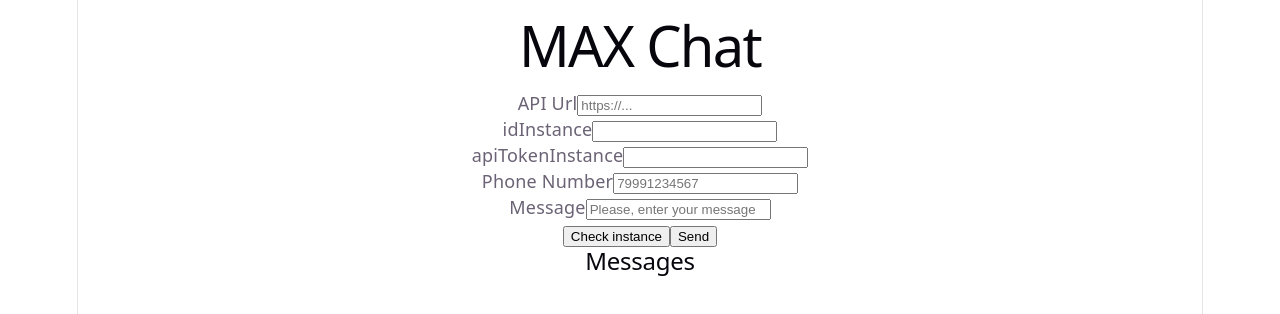
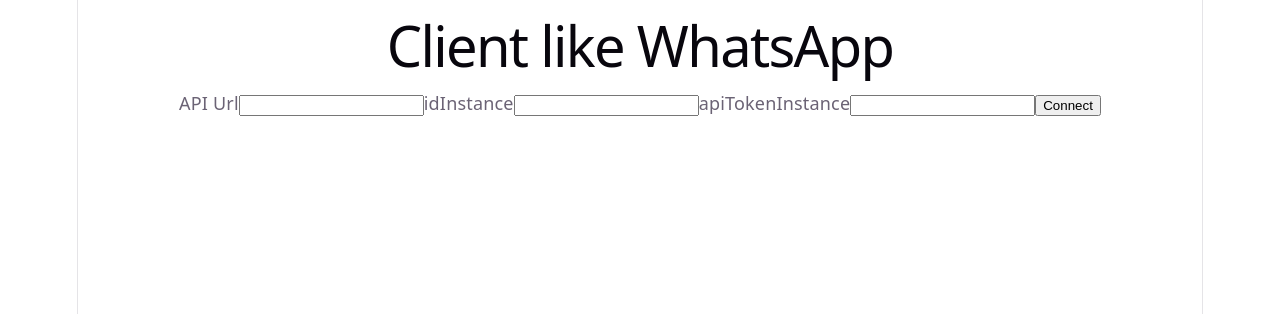
Before and after one commit to avramenkomy/test-unit-wa, a React (Vite) app: page / in a window 1280 px wide. Shown: the top 314 px of the page. Built offline with nearby package versions, Linux system fonts and the light colour scheme.

Commit message:
feat: add chat flow automatic messages receiving

```diff
--- a/src/App.jsx
+++ b/src/App.jsx
@@ -6,13 +6,16 @@
   sendMessage, getStateInstance,
 } from './api/greenApi';
 
+import ConnectionForm from './components/ConnectionForm';
+import Chat from './components/Chat';
+import NewChatForm from './components/NewChatForm';
 
 function App() {
   const [apiUrl, setApiUrl] = useState('');
   const [idInstance, setIdInstance] = useState('');
   const [apiTokenInstance, setApiTokenInstance] = useState('');
+  const [isStartedChat, setIsStartedChat] = useState(false);
   const [phoneNumber, setPhoneNumber] = useState('');
-  const [messageContent, setMessageContent] = useState('');
   const [messages, setMessages] = useState([]);
   const [isConnected, setIsConnected] = useState(false);
   const [result, setResult] = useState('');
@@ -45,31 +48,44 @@
   };
 
 
-  const handleSubmit = async (event) => {
-    event.preventDefault();
+  const handleCreateChat = () => {
+    const normalizedPhoneNumber = phoneNumber.replace(/\D/g, '');
 
+    if (!normalizedPhoneNumber) return;
+
+    setPhoneNumber(normalizedPhoneNumber);
+    setIsStartedChat(true);
+  }
+
+
+  const handleSendMessage = async text => {
     try {
-      setResult('Sending...');
-
-      const chatId = `${phoneNumber.replace(/\D/g, "")}@c.us`;
+      const chatId = `${phoneNumber.replace(/\D/g, '')}@c.us`;
 
       const requestParams = {
         apiUrl,
         idInstance,
         apiTokenInstance,
         chatId,
-        message: messageContent,
+        message: text,
       }
 
       const response = await sendMessage(requestParams);
 
-      console.log('Green Api response: ', response);
-
-      setResult(`Message has been send with id:  ${response.idMessage}`);
+      setMessages(prevState => [
+        ...prevState,
+        {
+          id: response.idMessage,
+          chatId,
+          text,
+          direction: 'outgoing',
+          timestamp: Math.floor(Date.now() / 1000),
+        }
+      ]);
 
     } catch (error) {
-      console.error(error);
-      setResult('Error sending message');
+      console.error('Send message error: ', error);
+      setResult('Error sending message.');
     }
   }
 
@@ -77,7 +93,13 @@
   const handleIncomingMessage = useCallback((incomingMessage) => {
     console.log('Incoming Message: ', incomingMessage);
 
-    setMessages(prevState => [ ...prevState, incomingMessage]);
+    setMessages(prevState => [
+      ...prevState,
+      {
+        ...incomingMessage,
+        direction: 'incoming'
+      }
+    ]);
   }, []);
 
   useNotifications({
@@ -89,89 +111,51 @@
   });
 
 
+  if (!isConnected) {
+    return (
+      <main className="app">
+        <ConnectionForm
+          apiUrl={apiUrl}
+          idInstance={idInstance}
+          apiTokenInstance={apiTokenInstance}
+          onApiUrlChange={setApiUrl}
+          onIdInstanceChange={setIdInstance}
+          onApiTokenInstanceChange={setApiTokenInstance}
+          onConnect={handleCheckInstance}
+          result={result}
+        />
+      </main>
+    )
+  }
+
+
   return (
-    <main>
-      <h1>MAX Chat</h1>
+    <main className="app">
+      <div className="messenger">
+        <aside className="messenger__sidebar">
+          <h1>Client Is Like WhatsApp</h1>
 
-      <form onSubmit={handleSubmit}>
-        <div>
-          <label>
-            API Url
+          {!isStartedChat && (
+            <NewChatForm
+              phoneNumber={phoneNumber}
+              onPhoneNumberChange={setPhoneNumber}
+              onCreateChat={handleCreateChat}
+            />
+          )}
+        </aside>
 
-            <input
-              value={apiUrl}
-              onChange={event => setApiUrl(event.target.value)}
-              placeholder="https://..."
+        {isStartedChat
+          ? <Chat
+              phoneNumber={phoneNumber}
+              messages={messages}
+              onSend={handleSendMessage}
             />
-          </label>
-        </div>
+          : <section className="messenger__empty">
+              <h2>Client Is Like WhatsApp</h2>
 
-        <div>
-          <label>
-            idInstance
-
-            <input
-              value={idInstance}
-              onChange={event => setIdInstance(event.target.value)}
-            />
-          </label>
-        </div>
-
-        <div>
-          <label>
-            apiTokenInstance
-            <input
-              value={apiTokenInstance}
-              onChange={event => setApiTokenInstance(event.target.value)}
-            />
-          </label>
-        </div>
-
-        <div>
-          <label>
-            Phone Number
-
-            <input
-              value={phoneNumber}
-              onChange={event => setPhoneNumber(event.target.value)}
-              placeholder="79991234567"
-            />
-          </label>
-        </div>
-
-        <div>
-          <label>
-            Message
-
-            <input
-              value={messageContent}
-              onChange={event => setMessageContent(event.target.value)}
-              placeholder="Please, enter your message"
-
-            />
-          </label>
-        </div>
-
-        <button type="button" onClick={handleCheckInstance}>
-          Check instance
-        </button>
-
-        <button type="submit">
-          Send
-        </button>
-      </form>
-
-      {result && <p>{result}</p>}
-
-      <div>
-        <h2>Messages</h2>
-
-        {messages.map(message => (
-          <div key={message.id}>
-            <strong>{message.senderName}</strong>
-            <p>{message.text}</p>
-          </div>
-        ))}
+              <p>Enter target phone number, to begin chat</p>
+            </section>
+        }
       </div>
     </main>
   )
--- a/src/api/greenApi.js
+++ b/src/api/greenApi.js
@@ -39,7 +39,7 @@
 export const receiveNotification = async ({
   apiUrl, idInstance, apiTokenInstance,
 }) => {
-  const url = `${apiUrl}/waInstance${idInstance}/receiveNotification/${apiTokenInstance}`;
+  const url = `${apiUrl}/waInstance${idInstance}/receiveNotification/${apiTokenInstance}?receiveTimeout=15`;
 
   const response = await axios.get(url);
 
--- /dev/null
+++ b/src/components/Chat.jsx
@@ -0,0 +1,21 @@
+import ChatHeader from './ChatHeader';
+import MessageList from './MessageList';
+import MessageInput from './MessageInput';
+
+
+function Chat(props) {
+  const { phoneNumber, messages, onSend } = props;
+
+  return (
+    <section className="chat">
+      <ChatHeader phoneNumber={phoneNumber} />
+
+      <MessageList messages={messages} />
+
+      <MessageInput onSend={onSend} />
+    </section>
+  )
+}
+
+
+export default Chat;
--- /dev/null
+++ b/src/components/ChatHeader.jsx
@@ -0,0 +1,16 @@
+function ChatHeader({ phoneNumber }) {
+  return (
+    <header className="chat-header">
+      <div className="chat-header__avatar">
+        {phoneNumber.slice(-2)}
+      </div>
+
+      <div>
+        <strong>LikeWhatsApp</strong>
+        <p>+{phoneNumber}</p>
+      </div>
+    </header>
+  )
+}
+
+export default ChatHeader;
--- /dev/null
+++ b/src/components/ConnectionForm.jsx
@@ -0,0 +1,56 @@
+function ConnectionForm(props) {
+  const {
+    apiUrl, idInstance, apiTokenInstance,
+    onApiUrlChange, onIdInstanceChange, onApiTokenInstanceChange,
+    onConnect, result,
+  } = props;
+
+  const handleSubmit = event => {
+    event.preventDefault();
+    onConnect();
+  }
+
+  return (
+    <div className="connection">
+      <form className="connection__form" onSubmit={handleSubmit}>
+        <h1>Client like WhatsApp</h1>
+
+        <label>
+          API Url
+          <input
+            type="text"
+            value={apiUrl}
+            onChange={event => onApiUrlChange(event.target.value)}
+            required
+          />
+        </label>
+
+        <label>
+          idInstance
+          <input
+            type="text"
+            value={idInstance}
+            onChange={event => onIdInstanceChange(event.target.value)}
+            required
+          />
+        </label>
+
+        <label>
+          apiTokenInstance
+          <input
+            type="password"
+            value={apiTokenInstance}
+            onChange={event => onApiTokenInstanceChange(event.target.value)}
+            required
+          />
+        </label>
+
+        <button type="submit">Connect</button>
+
+        {result && <p>{result}</p>}
+      </form>
+    </div>
+  )
+}
+
+export default ConnectionForm;
--- /dev/null
+++ b/src/components/MessageInput.jsx
@@ -0,0 +1,37 @@
+import { useState } from 'react';
+
+
+function MessageInput({ onSend }) {
+  const [message, setMessage] = useState('');
+
+  const handleSubmit = async event => {
+    event.preventDefault();
+
+    const normalizedMessage = message?.trim();
+
+    if (!normalizedMessage) return;
+
+    await onSend(normalizedMessage);
+
+    setMessage('');
+  }
+
+  return (
+    <form
+      className="message-input"
+      onSubmit={handleSubmit}
+    >
+      <input
+        type="text"
+        value={message}
+        onChange={event => setMessage(event.target.value)}
+        placeholder='Enter your message'
+      />
+
+      <button type="submit">Send</button>
+    </form>
+  )
+}
+
+
+export default MessageInput;
--- /dev/null
+++ b/src/components/MessageList.jsx
@@ -0,0 +1,20 @@
+function MessageList({ messages }) {
+  return (
+    <div className="message__list">
+      {messages.map(message => (
+        <div
+          key={message.id}
+          className={`message ${
+            message.direction === 'outgoing'
+              ? 'message--outgoing'
+              : 'message--incomig'
+            }`}
+        >
+          <p>{message.text}</p>
+        </div>
+      ))}
+    </div>
+  )
+}
+
+export default MessageList;
--- /dev/null
+++ b/src/components/NewChatForm.jsx
@@ -0,0 +1,26 @@
+function NewChatForm (props) {
+  const { phoneNumber, onPhoneNumberChange, onCreateChat } = props;
+
+  const handleSubmit = event => {
+    event.preventDefault();
+
+    if (!phoneNumber) return;
+
+    onCreateChat();
+  }
+
+  return (
+    <form className="new-chat-form" onSubmit={handleSubmit}>
+      <input
+        type="tel"
+        value={phoneNumber}
+        onChange={event => onPhoneNumberChange(event.target.value)}
+        placeholder="Enter phone number"
+      />
+
+      <button type="submit">Go talking</button>
+    </form>
+  )
+}
+
+export default NewChatForm;
--- a/src/hooks/useNotifications.js
+++ b/src/hooks/useNotifications.js
@@ -33,7 +33,10 @@
 
             if (!isActive) return;
 
-            if (!notification) continue;
+            if (!notification) {
+              await new Promise(res => setTimeout(res, 500));
+              continue;
+            };
 
             const { receiptId, body } = notification;
 
@@ -47,6 +50,7 @@
               }
 
               onMessage(incomingMessage);
+            }
 
             const deleteRequestParams = {
               apiUrl,
@@ -56,7 +60,6 @@
             }
 
             await deleteNotification(deleteRequestParams);
-            }
 
           } catch (error) {
             console.error('Polling error: ', error);
```
Lines whose indentation alone changed are shown as unchanged.
